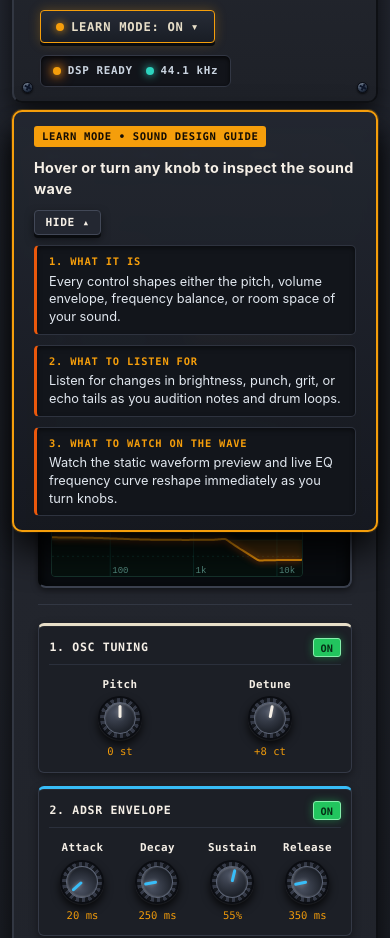
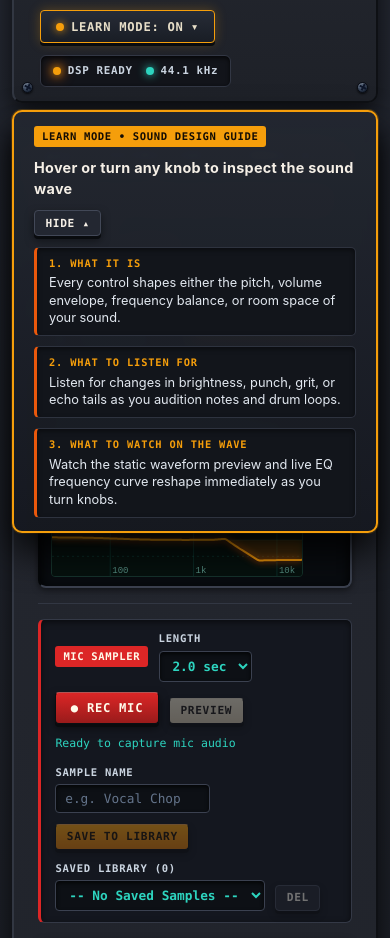
Before and after one commit to Caleb-eh/mgis130-sequencer, a plain HTML site: page index.html in a window 390 px wide. Shown: the part 127-1065 px from the top of the page. Drawn offline with Linux system fonts and the light colour scheme.

Commit message:
MICROPJONE FEATURE SETUP
Testing to see if the new style and index.html work with the app, next step is to add the script file and actually use the microphone in the app

```diff
--- a/3_style/style.css
+++ b/3_style/style.css
@@ -334,6 +334,11 @@ body {
   border-radius: 3px;
 }
 
+.badge-rec {
+  background: var(--vintage-red);
+  color: #fffbeb;
+}
+
 .learn-guide-grid {
   display: grid;
   grid-template-columns: repeat(auto-fit, minmax(250px, 1fr));
@@ -426,6 +431,7 @@ body {
 }
 
 input[type="number"],
+input[type="text"],
 select {
   background: #0d1015;
   color: var(--phosphor-teal);
@@ -440,6 +446,16 @@ select {
 
 input[type="number"] {
   width: 72px;
+}
+
+.hardware-text-input {
+  width: 155px;
+  color: var(--text-cream);
+}
+
+.hardware-text-input::placeholder {
+  color: #64748b;
+  font-weight: 500;
 }
 
 input[type="range"] {
@@ -459,16 +475,21 @@ input[type="range"] {
   cursor: pointer;
   font-size: 0.76rem;
   box-shadow: 0 3px 0 #090b0e, 0 4px 8px rgba(0, 0, 0, 0.5);
-  transition: transform 0.06s ease, box-shadow 0.06s ease, filter 0.15s ease;
+  transition: transform 0.06s ease, box-shadow 0.06s ease, filter 0.15s ease, opacity 0.15s ease;
 }
 
-.btn:active {
+.btn:disabled {
+  opacity: 0.42;
+  cursor: not-allowed;
+}
+
+.btn:not(:disabled):active {
   transform: translateY(2px);
   box-shadow: 0 1px 0 #090b0e, 0 2px 4px rgba(0, 0, 0, 0.5);
 }
 
 .btn-sm {
-  padding: 0.32rem 0.65rem;
+  padding: 0.36rem 0.65rem;
   font-size: 0.7rem;
 }
 
@@ -481,6 +502,16 @@ input[type="range"] {
   background: linear-gradient(180deg, #22c55e, #15803d);
   color: #052e16;
   box-shadow: 0 3px 0 #090b0e, 0 0 14px rgba(34, 197, 94, 0.55);
+}
+
+.btn-rec {
+  background: linear-gradient(180deg, #dc2626, #991b1b);
+  color: #fffbeb;
+}
+
+.btn-rec.is-recording {
+  background: linear-gradient(180deg, #ef4444, #b91c1c);
+  box-shadow: 0 3px 0 #090b0e, 0 0 16px rgba(239, 68, 68, 0.75);
 }
 
 .btn-amber {
@@ -518,8 +549,8 @@ input[type="range"] {
   justify-content: space-between;
   align-items: center;
   gap: 1rem;
-  margin-bottom: 1.15rem;
-  padding-bottom: 1rem;
+  margin-bottom: 0.95rem;
+  padding-bottom: 0.95rem;
   border-bottom: 1px solid #323743;
 }
 
@@ -532,6 +563,46 @@ input[type="range"] {
 .scope-hint {
   font-size: 0.76rem;
   color: var(--text-muted);
+}
+
+/* Mic Sampler & Library Strip */
+.sampler-strip {
+  display: flex;
+  flex-wrap: wrap;
+  justify-content: space-between;
+  align-items: flex-end;
+  gap: 0.85rem;
+  background: #14171f;
+  border: 1px solid #343946;
+  border-left: 3px solid var(--vintage-red);
+  border-radius: 6px;
+  padding: 0.7rem 0.9rem;
+  margin-bottom: 1rem;
+  box-shadow: inset 0 2px 6px rgba(0, 0, 0, 0.55);
+}
+
+.sampler-group {
+  display: flex;
+  flex-wrap: wrap;
+  align-items: flex-end;
+  gap: 0.65rem;
+}
+
+.sampler-group > .badge {
+  align-self: center;
+}
+
+.rec-status-text {
+  align-self: center;
+  font-family: ui-monospace, SFMono-Regular, Menlo, monospace;
+  font-size: 0.72rem;
+  color: var(--phosphor-teal);
+  max-width: 240px;
+}
+
+.rec-status-text.recording {
+  color: #fca5a5;
+  font-weight: 700;
 }
 
 /* Unified Recessed Dual-Screen Bezel */
--- a/index.html
+++ b/index.html
@@ -90,7 +90,7 @@
     </header>
 
     <main class="workspace">
-      <!-- Top Section: Wave Synthesizer + Dual Phosphor Display Bezel + Modular Effects Rack -->
+      <!-- Top Section: Wave Synthesizer + Dual Phosphor Display Bezel + Mic Sampler + Modular Effects Rack -->
       <section class="panel synth-rack-panel hardware-panel">
         <span class="screw tl" aria-hidden="true"></span>
         <span class="screw tr" aria-hidden="true"></span>
@@ -103,8 +103,8 @@
             <span class="scope-hint">Keys A–K play a C-Major scale • Double-click any knob to reset</span>
 
             <div class="synth-quick-controls">
-              <label class="control-group" data-tip="Selects the basic shape of the sound wave. Sine is smooth; Sawtooth and Square are bright and buzzy.">
-                <span>OSCILLATOR WAVE</span>
+              <label class="control-group" data-tip="Selects the basic shape of the sound wave or any recorded mic sample from your library.">
+                <span>OSCILLATOR / SAMPLE</span>
                 <select id="wave-select">
                   <option value="sine">Sine (Smooth)</option>
                   <option value="triangle">Triangle (Warm)</option>
@@ -113,7 +113,7 @@
                 </select>
               </label>
 
-              <label class="control-group" data-tip="Selects the base musical note for the synthesizer test button.">
+              <label class="control-group" data-tip="Selects the base musical note (or pitch shift for recorded samples) for the synthesizer test button.">
                 <span>BASE NOTE</span>
                 <select id="note-select">
                   <option value="130.81">C3 (Low Bass)</option>
@@ -126,7 +126,7 @@
                 </select>
               </label>
 
-              <button id="test-synth-btn" class="btn btn-amber" data-tip="Play a synthesizer note through all modular effect units below (or press keys A–K).">
+              <button id="test-synth-btn" class="btn btn-amber" data-tip="Play a synthesizer note or active mic sample through all modular effect units below (or press keys A–K).">
                 TRIG SYNTH NOTE
               </button>
             </div>
@@ -151,6 +151,55 @@
               </div>
               <canvas id="eq-visualizer" class="phosphor-canvas" width="250" height="72"></canvas>
             </div>
+          </div>
+        </div>
+
+        <!-- Mic Sampler & Built-In Sample Library Strip -->
+        <div class="sampler-strip" id="sampler-strip">
+          <div class="sampler-group">
+            <span class="badge badge-rec">MIC SAMPLER</span>
+
+            <label class="control-group" data-tip="Choose how long the microphone will capture audio when you press REC MIC.">
+              <span>LENGTH</span>
+              <select id="rec-length-select">
+                <option value="1">1.0 sec</option>
+                <option value="2" selected>2.0 sec</option>
+                <option value="3">3.0 sec</option>
+                <option value="5">5.0 sec</option>
+              </select>
+            </label>
+
+            <button type="button" id="rec-mic-btn" class="btn btn-rec" data-tip="Capture audio from your device microphone for the chosen length, then sculpt it with all synth and drum knobs.">
+              ● REC MIC
+            </button>
+
+            <button type="button" id="preview-rec-btn" class="btn btn-secondary btn-sm" disabled data-tip="Audition your recorded or selected sample through the 6-module synth rack.">
+              PREVIEW
+            </button>
+
+            <span id="rec-status-text" class="rec-status-text">Ready to capture mic audio</span>
+          </div>
+
+          <div class="sampler-group sampler-save-group">
+            <label class="control-group" data-tip="Name your recording before saving it to the permanent browser library.">
+              <span>SAMPLE NAME</span>
+              <input type="text" id="sample-name-input" class="hardware-text-input" maxlength="24" placeholder="e.g. Vocal Chop" />
+            </label>
+
+            <button type="button" id="save-sample-btn" class="btn btn-amber btn-sm" disabled data-tip="Save this recording to your built-in library so you can reuse and reshape it anytime.">
+              SAVE TO LIBRARY
+            </button>
+
+            <label class="control-group" data-tip="Pick any saved recording to load it into the Wave Synthesizer (and make it available on every Drum Track).">
+              <span>SAVED LIBRARY (<span id="library-count">0</span>)</span>
+              <select id="sample-library-select">
+                <option value="">-- No Saved Samples --</option>
+              </select>
+            </label>
+
+            <button type="button" id="delete-sample-btn" class="btn btn-ghost btn-sm" disabled title="Delete selected sample from library">
+              DEL
+            </button>
           </div>
         </div>
 
```
Also changed, not shown: 2 other files.
